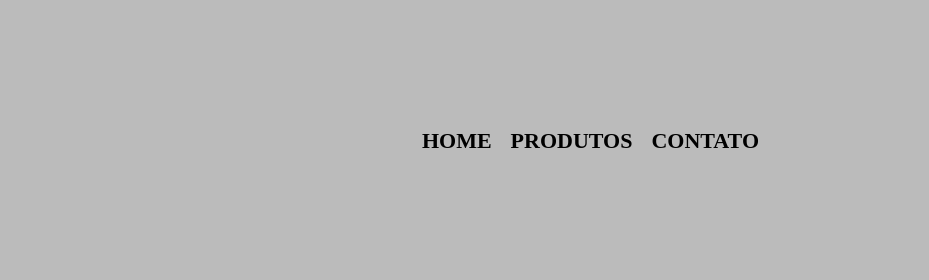
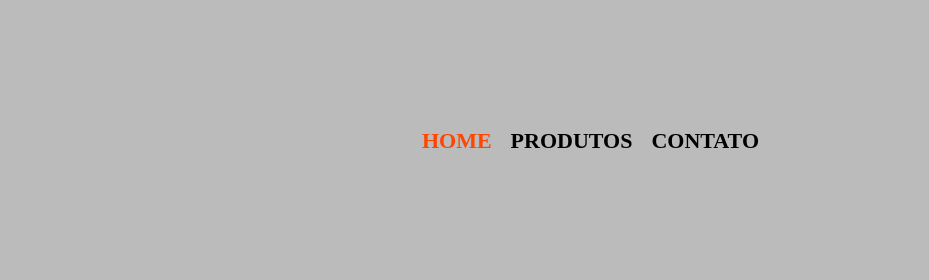
Before and after one commit to yuri-itss/barbearia-alura, a plain HTML site: page produtos.html in a window 1280 px wide. In both pictures the pointer is over the link "HOME". Shown: the top 280 px of the page, 351-1280 px from the left. Drawn offline with Linux system fonts and the light colour scheme.

Commit message:
Colocando cor ao passar o mouse no menu

```diff
--- a/assets/css/produtos.css
+++ b/assets/css/produtos.css
@@ -27,6 +27,10 @@ nav a {
     font-weight: bold;
     font-size: 22px;
     text-decoration: none;
+}
+
+nav a:hover {
+    color: orangered;
 }
 
 .produtos {
```
